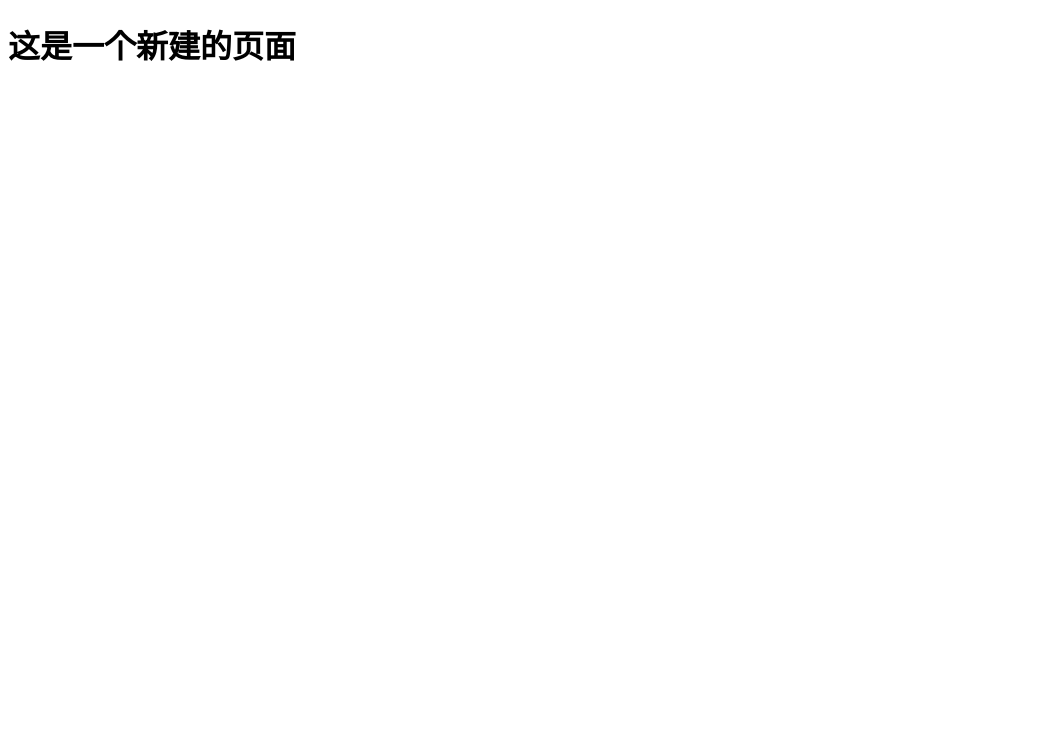
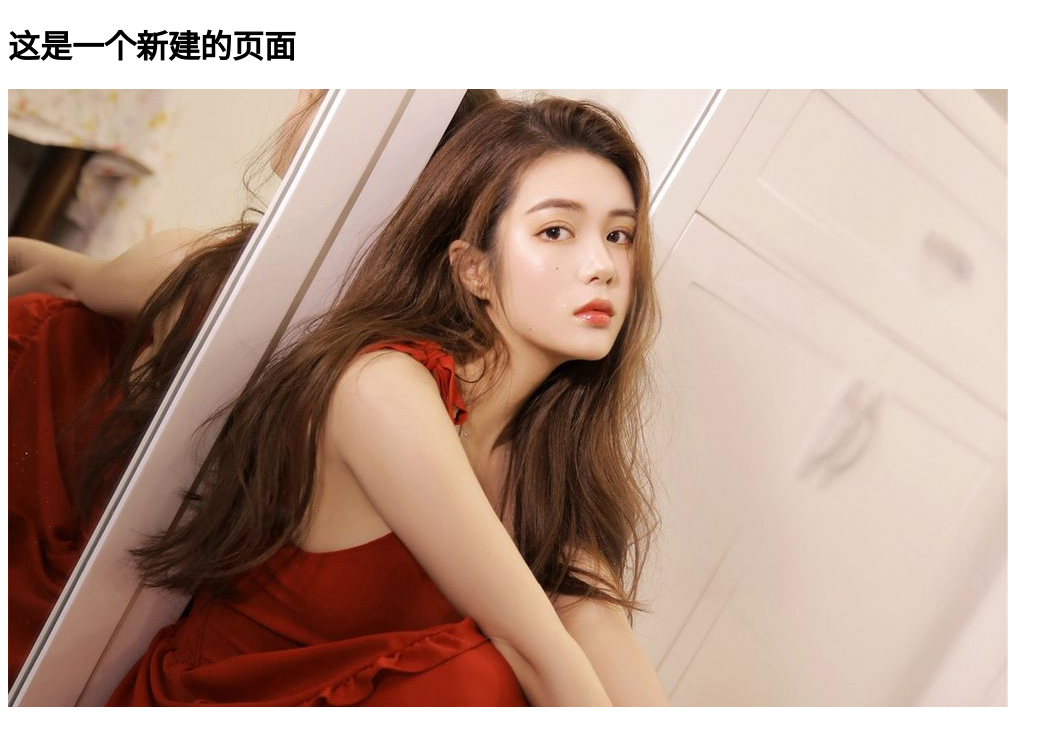
Before and after one commit to lois686/studyGithub48_02, a plain HTML site: page index.html in a window 1280 px wide. Shown: the whole page, without its empty margins (0-1063 px from the left). Drawn offline with Linux system fonts and the light colour scheme.

Commit message:
来了一个美女

```diff
--- a/index.html
+++ b/index.html
@@ -1,11 +1,16 @@
 <!DOCTYPE html>
 <html lang="en">
+
 <head>
     <meta charset="UTF-8">
     <meta name="viewport" content="width=device-width, initial-scale=1.0">
     <title>新建的一个页面</title>
 </head>
+
 <body>
     <h1>这是一个新建的页面</h1>
+    <!-- 来了个美女 -->
+    <img src="./t01d9d57816f5d5ee64.jpg" alt="">
 </body>
+
 </html>
```
Also changed, not shown: t01d9d57816f5d5ee64.jpg (added).
